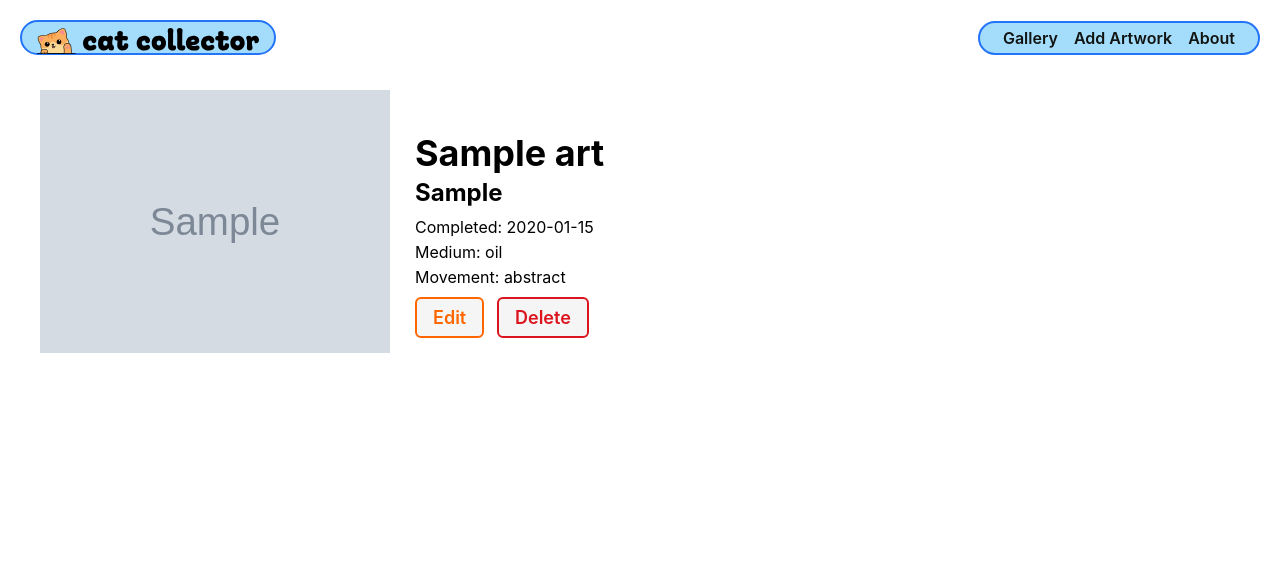
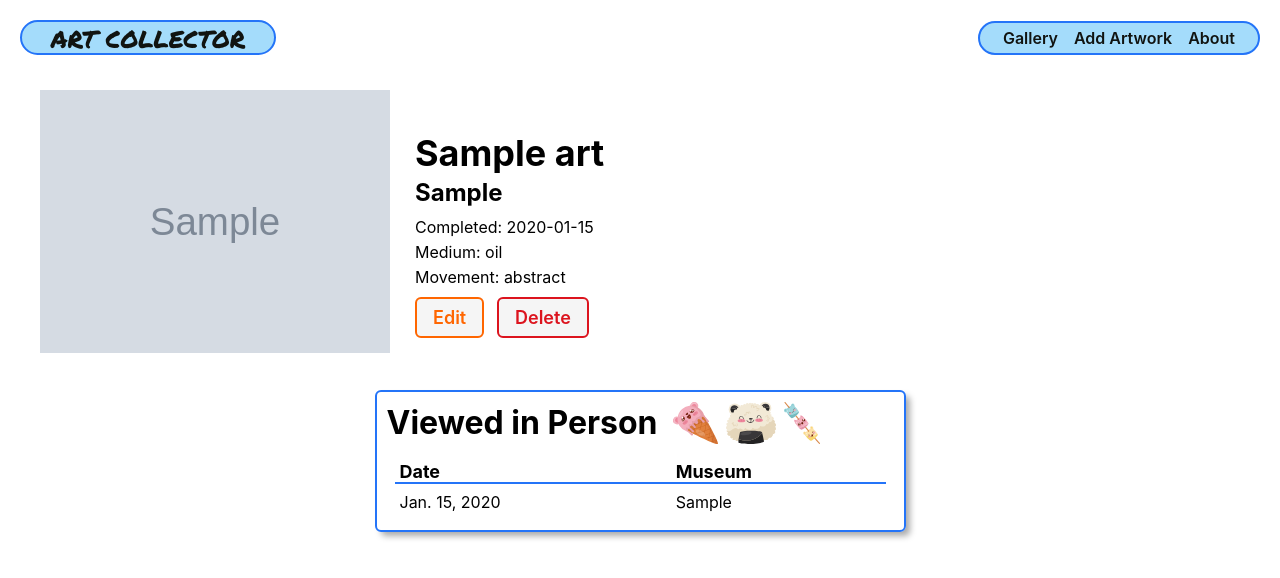
Before and after one commit to ashleylaisure/art_collector, a Django app: page /art/1/ in a window 1280 px wide. Shown: the top 578 px of the page. Run offline with Django 5.2, Linux system fonts and the light colour scheme; tables that the repository leaves empty hold one stand-in row (values such as "Sample post"); grey boxes marked "Sample" are stand-in pictures.

Commit message:
start of one to many relationships

```diff
--- a/my_app/admin.py
+++ b/my_app/admin.py
@@ -1,4 +1,5 @@
 from django.contrib import admin
-from .models import Art
+from .models import Art, Viewing
 # Register your models here.
 admin.site.register(Art)
+admin.site.register(Viewing)
--- a/my_app/models.py
+++ b/my_app/models.py
@@ -1,44 +1,41 @@
 from django.db import models
 from django.urls import reverse
 
+medium_choices = (
+    ('oil', 'Oil Paint'),
+    ('acrylic', 'Acrylic Paint'),
+    ('watercolor', 'Watercolor'),
+    ('gouache', 'Gouache'),
+    ('pastels', 'Pastels'),
+    ('ink', 'Ink'),
+    ('graphite', 'Graphite/Charcoal'),
+    ('color_pencils', 'Colored Pencils'),
+    ('mixed_media', 'Mixed Media'),
+)
+
+movement_choices = (
+    ('abstract', 'Abstract Expressionism'),
+    ('art_deco', 'Art Deco'),
+    ('art_nouveau', 'Art Nouveau'),
+    ('baroque', 'Baroque'),
+    ('classicism', 'Classicism'),
+    ('contemporary', 'Contemporary Art'),
+    ('cubism','Cubism'),
+    ('expressionism', 'Expressionism'),
+    ('realism', 'Hyperrealism'),
+    ('renaissance', 'Renaissance'),
+    ('impressionism', 'Impressionism'),
+    ('modern', 'Modern Art'),
+    ('neoclassicism', 'Neoclassicism'),
+    ('pop', 'Pop Art'),
+    ('rococo', 'Rococo'),
+    ('surrealism', 'Surrealism'),
+)
 # Create your models here.
 class Art(models.Model):
-    medium_choices = [
-        ('oil', 'Oil Paint'),
-        ('acrylic', 'Acrylic Paint'),
-        ('watercolor', 'Watercolor'),
-        ('gouache', 'Gouache'),
-        ('pastels', 'Pastels'),
-        ('ink', 'Ink'),
-        ('graphite', 'Graphite/Charcoal'),
-        ('color_pencils', 'Colored Pencils'),
-        ('mixed_media', 'Mixed Media'),
-        ('sculpture', 'Sculpture'),
-        ('architecture', 'Architecture'),
-    ]
-
-    movement_choices = [
-        ('abstract', 'Abstract Expressionism'),
-        ('art_deco', 'Art Deco'),
-        ('art_nouveau', 'Art Nouveau'),
-        ('baroque', 'Baroque'),
-        ('classicism', 'Classicism'),
-        ('contemporary', 'Contemporary Art'),
-        ('cubism','Cubism'),
-        ('expressionism', 'Expressionism'),
-        ('realism', 'Hyperrealism'),
-        ('impressionism', 'Impressionism'),
-        ('modern', 'Modern Art'),
-        ('neoclassicism', 'Neoclassicism'),
-        ('pop', 'Pop Art'),
-        ('rococo', 'Rococo'),
-        ('surrealism', 'Surrealism'),
-    ]
-
-
     title = models.CharField(max_length=100)
     artist = models.CharField(max_length=100)
-    date = models.CharField(max_length=50)
+    date = models.CharField('Year Completed', max_length=50)
     medium = models.CharField(max_length=100, choices=medium_choices)
     movement = models.CharField(max_length=100, choices=movement_choices)
     image = models.URLField(max_length=200)
@@ -50,3 +47,13 @@ class Art(models.Model):
     def get_absolute_url(self):
         # Use the 'reverse' function to dynamically find the URL for viewing this models's details
         return reverse("art-detail", kwargs={'art_id': self.id})
+
+
+class Viewing(models.Model):
+    date = models.DateField()
+    museum = models.CharField(max_length=200)
+
+    art = models.ForeignKey(Art, on_delete=models.CASCADE)
+
+    def __str__(self):
+        return f"{self.museum} on {self.date}"
--- a/my_app/static/css/base.css
+++ b/my_app/static/css/base.css
@@ -1,4 +1,5 @@
 @import url('https://fonts.googleapis.com/css2?family=Roboto:ital,wght@0,100..900;1,100..900&display=swap');
+@import url('https://fonts.googleapis.com/css2?family=Permanent+Marker&display=swap');
 /* static/css/base.css  */
 
 html {
@@ -101,6 +102,17 @@ nav li {
   margin: auto;
   padding: 10px 20px 0;
   max-width: 500px;
+
+  display: flex;
+  justify-content: center;
+  align-items: center;
+}
+
+.header-logo-container a {
+  text-decoration: none;
+  color: var(--text-color);
+  font-family: "Permanent Marker", cursive;
+  font-size: var(--font-xxl);
 }
 
 .page-header {
@@ -254,10 +266,13 @@ nav li {
 
   .header-logo-container {
     /* visual fix to help align logo */
-    padding-top: 6px;
     width: 256px;
     height: 35px;
   }
+
+  .header-logo-container a {
+  font-size: var(--font-xl);
+}
 
   @supports (-webkit-backdrop-filter: none) or (backdrop-filter: none) {
     header {
--- a/my_app/templates/art/detail.html
+++ b/my_app/templates/art/detail.html
@@ -23,4 +23,31 @@
         </div>
     </div>
 </section>
+
+<div class="feedings-toy-container">
+    <section class="feedings">
+        <div class="subsection-title">
+            <h2>Viewed in Person</h2>
+            <img src="{% static "images/cat_images/cat-cone.svg" %}" alt="An ice cream cone cat">
+            <img src="{% static "images/cat_images/cat-onigiri.svg" %}" alt="An ice cream cone cat">
+            <img src="{% static "images/cat_images/kitty-kabob.svg" %}" alt="An ice cream cone cat">
+        </div>
+        <table>
+            <thead>
+                <tr>
+                    <th>Date</th>
+                    <th>Museum</th>
+                </tr>
+            </thead>
+            <tbody>
+                {% for viewing in art.viewing_set.all %}
+                <tr>
+                    <td>{{viewing.date}}</td>
+                    <td>{{viewing.museum}}</td>
+                </tr>
+                {% endfor %}
+            </tbody>
+        </table>
+    </section>
+</div>
 {% endblock content %}
--- a/my_app/templates/base.html
+++ b/my_app/templates/base.html
@@ -17,9 +17,8 @@
 <body>
     <header>
         <div class="header-logo-container">
-            <a href="{% url "home" %}">
-                <img src="{% static "images/cat_images/header-logo.svg" %}" alt="The Art Collector Logo">
-            </a>
+            {% comment %} <img src="{% static "images/art_images/26864-200.png" %}" alt="mono lisa outline"> {% endcomment %}
+            <a href="{% url "home" %}">ART COLLECTOR</a>
         </div>
 
         <nav>
--- a/my_app/templates/home.html
+++ b/my_app/templates/home.html
@@ -6,9 +6,8 @@
 
 {% block content %}
 <section class="logo-container">
-    <div class="cat-container">
-        <img src="{% static "images/cat_images/splash.svg" %}" alt="The Cat Collector Cat">
+    <div class="art-container">
+        <img src="{% static "images/art_images/1.png" %}" alt="Text reads: The Art Collector">
     </div>
-    <img src="{% static "images/cat_images/logotype.svg" %}" alt="Text: reads: Cat Collector">
 </section>
 {% endblock content %}
```
Also changed, not shown: my_app/static/css/home.css (+5 -5 lines), my_app/migrations/0004_alter_art_date_alter_art_medium_alter_art_movement_and_more.py (added), my_app/static/images/art_images/1.png (added), my_app/static/images/art_images/AC_2018_logo-1.jpg (added).
